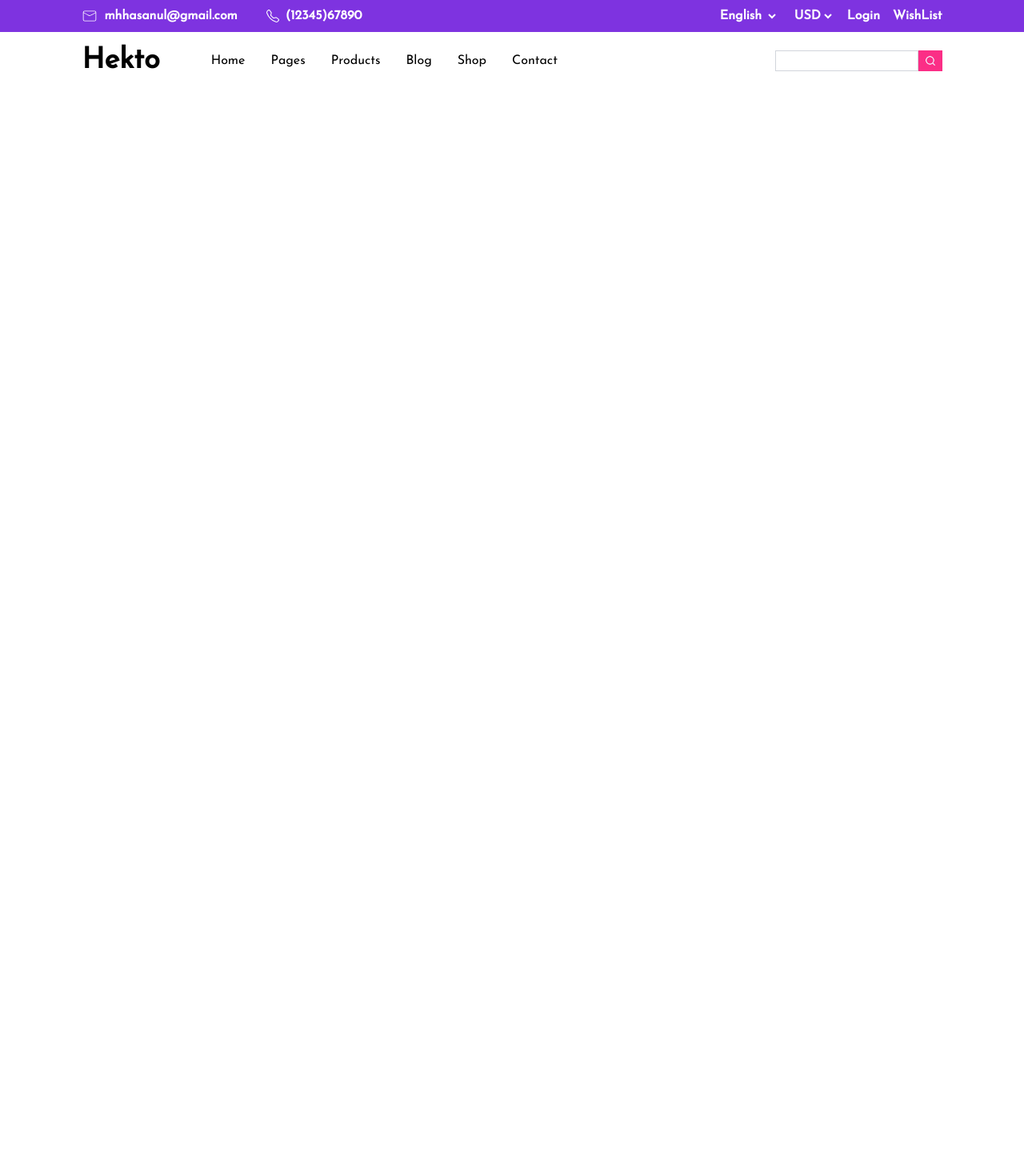
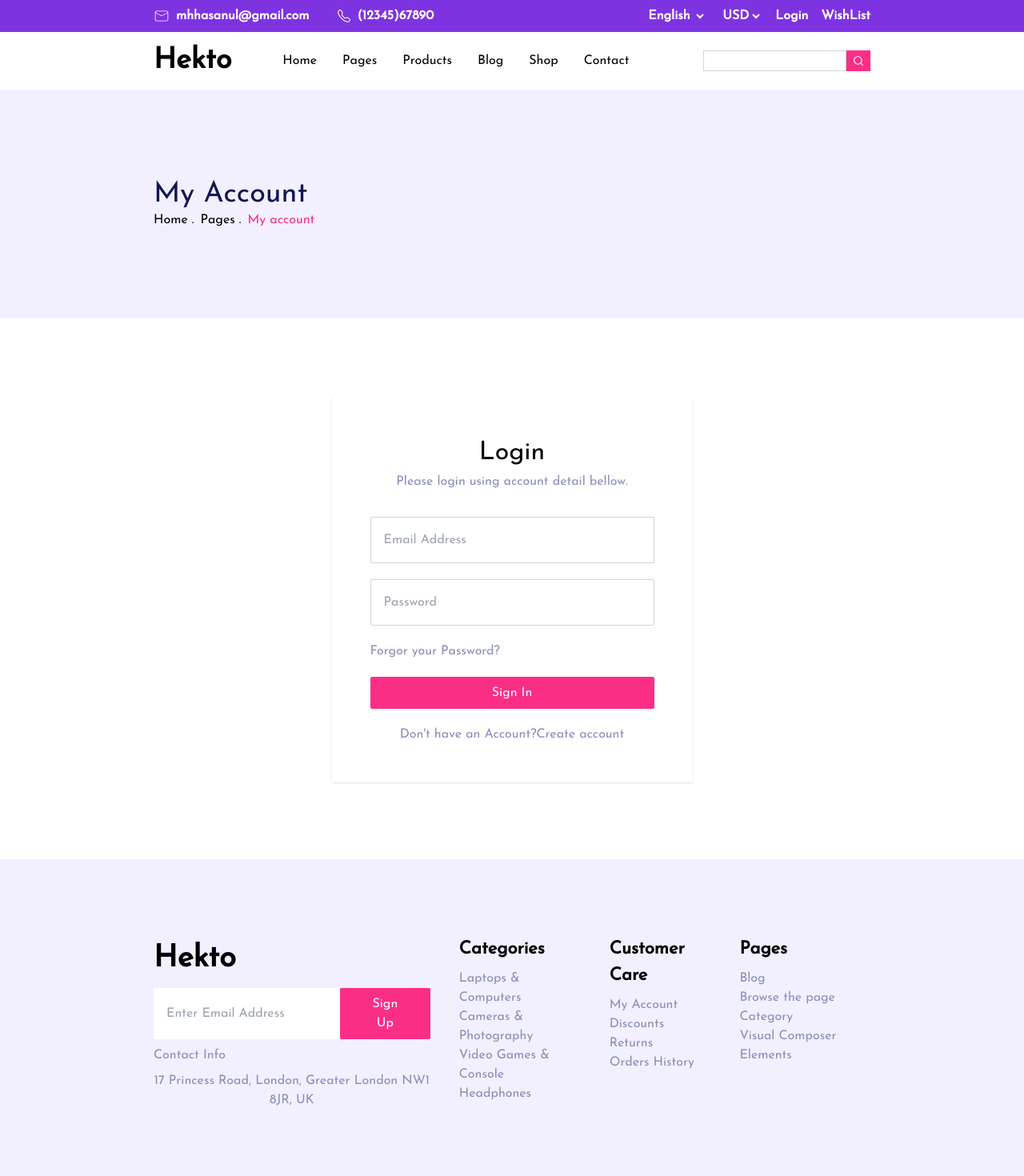
Before and after one commit to maden1738/Hekto, a React (Vite) app: page /login in a window 1280 px wide. Shown: the top 1470 px of the page at 80% size. Before the commit the page ends 800 px from the top, so only its background shows below. Built offline with nearby package versions, Linux system fonts and the light colour scheme; the HTML template or start-up script is replaced by a standard one.

Commit message:
create login page and footer

```diff
--- a/src/App.jsx
+++ b/src/App.jsx
@@ -28,6 +28,7 @@ function App() {
         <Route path="blog" element={<Blog />} />
         <Route path="shop" element={<Shop />} />
         <Route path="contact" element={<Contact />} />
+        <Route path="login" element={<Login />} />
       </Routes>
     </>
   );
--- a/src/components/common/Footer.jsx
+++ b/src/components/common/Footer.jsx
@@ -1,5 +1,58 @@
 import React from "react";
 
 export default function Footer() {
-  return <div>Footer</div>;
+  return (
+    <>
+      <div className="wrapper   flex flex-col gap-9  bg-background py-24 font-body lg:flex-row lg:justify-between   lg:text-left">
+        <section className="flex flex-col items-center gap-2 lg:items-start">
+          <span className=" text-[38px] font-bold">Hekto</span>
+          <div className="flex ">
+            <input
+              type="text"
+              placeholder="Enter Email Address"
+              className="py-3 pl-4 pr-4 lg:pr-10"
+            />
+            <button className="btn-red">Sign Up</button>
+          </div>
+          <p className="text-subText">Contact Info</p>
+          <p className="text-subText text-center">
+            17 Princess Road, London, Greater London NW1 8JR, UK
+          </p>
+        </section>
+
+        <section className="flex flex-col items-center gap-2 lg:items-start">
+          <span className="text-[22px] font-semibold">Categories</span>
+          <ul className="text-subText py- text-center lg:text-left">
+            <li>Laptops & Computers</li>
+            <li>Cameras & Photography</li>
+            <li>Video Games & Console</li>
+            <li>Headphones</li>
+          </ul>
+        </section>
+
+        <section className="flex flex-col items-center gap-2 lg:items-start">
+          <span className="text-[22px] font-semibold">Customer Care</span>
+          <ul className="text-subText py- text-center lg:text-left">
+            <li>My Account</li>
+            <li>Discounts</li>
+            <li>Returns</li>
+            <li>Orders History</li>
+          </ul>
+        </section>
+
+        <section className="flex flex-col items-center gap-2 lg:items-start">
+          <span className="text-[22px] font-semibold">Pages</span>
+          <ul className="text-subText text-center lg:text-left ">
+            <li>Blog</li>
+            <li>Browse the page</li>
+            <li>Category</li>
+            <li>Visual Composer Elements</li>
+          </ul>
+        </section>
+      </div>
+      <div className="wrapper text-subText bg-violet-100 py-4">
+        Swarna Jang Maden
+      </div>
+    </>
+  );
 }
--- a/src/components/common/Header.jsx
+++ b/src/components/common/Header.jsx
@@ -3,7 +3,7 @@ import { CiMail } from "react-icons/ci";
 import { BsTelephone } from "react-icons/bs";
 export default function Header() {
   return (
-    <section className="wrapper flex flex-col items-center gap-2 bg-primary py-2 font-body font-semibold text-white  lg:flex-row lg:justify-between lg:px-[8%]  ">
+    <section className="wrapper flex flex-col items-center gap-2 bg-primary py-2 font-body font-semibold text-white  lg:flex-row lg:justify-between   ">
       <div className="flex gap-4 lg:gap-9">
         <div className="flex items-center gap-2">
           <CiMail className="text-xl" />
--- a/src/components/common/Intro.jsx
+++ b/src/components/common/Intro.jsx
@@ -1,5 +1,24 @@
 import React from "react";
+import { Link } from "react-router-dom";
 
-export default function Intro() {
-  return <div>Intro</div>;
+export default function Intro(props) {
+  return (
+    <div className="wrapper flex h-[286px] flex-col justify-center bg-background font-body">
+      <span className="text-text text-bold text-4xl">My Account</span>
+
+      <ul className="flex gap-2">
+        <li>
+          <Link to="">Home .</Link>
+        </li>
+        <li>
+          <Link to="pages">Pages .</Link>
+        </li>
+        <li>
+          <Link to="login" className="text-accent">
+            My account{" "}
+          </Link>
+        </li>
+      </ul>
+    </div>
+  );
 }
--- a/src/components/common/Navbar.jsx
+++ b/src/components/common/Navbar.jsx
@@ -11,7 +11,7 @@ export default function Navbar() {
   };
 
   return (
-    <nav className="wrapper  my-4  flex  justify-between font-body md:px-[8%] lg:justify-between ">
+    <nav className="wrapper  my-4  flex  justify-between font-body  lg:justify-between ">
       <div className=" flex lg:gap-16">
         <div className="text-4xl font-bold">Hekto</div>
         <ul
--- a/src/index.css
+++ b/src/index.css
@@ -16,7 +16,7 @@
     @apply mx-auto w-full  px-3 sm:max-w-[600px] md:max-w-[740px] lg:max-w-[990px] lg:px-[15%] xl:max-w-[1216px];
   }
   .wrapper {
-    @apply mx-auto w-full  px-[3%] lg:px-[15%];
+    @apply mx-auto w-full  px-[5%] md:px-[8%] lg:px-[10%] xl:px-[15%];
   }
   flex-center {
     @apply flex items-center justify-center;
--- a/src/pages/Home.jsx
+++ b/src/pages/Home.jsx
@@ -7,6 +7,7 @@ import { IoCartOutline } from "react-icons/io5";
 import { FaRegHeart } from "react-icons/fa";
 import axios from "axios";
 import noImage from "../assets/noimage.jpg";
+import Footer from "../components/common/Footer";
 
 export default function Home() {
   const [latestProduct, setLatestProduct] = useState([]);
@@ -22,7 +23,7 @@ export default function Home() {
       <Carousel />
       <Featured />
 
-      <div className=" mt-[100px] font-body">
+      <div className=" mb-[100px] mt-[100px] font-body">
         <h2 className="mb-6 text-center text-4xl font-bold text-violet-950">
           Latest Product
         </h2>
@@ -64,6 +65,7 @@ export default function Home() {
           })}
         </ul>
       </div>
+      <Footer />
     </>
   );
 }
--- a/src/pages/Login.jsx
+++ b/src/pages/Login.jsx
@@ -1,7 +1,37 @@
-import React from 'react'
+import React from "react";
+import Intro from "../components/common/Intro";
+import Footer from "../components/common/Footer";
 
-export default function Login() {
+export default function () {
   return (
-    <div>Login</div>
-  )
+    <>
+      <Intro />
+      <div className="flex justify-center font-body ">
+        <div className="my-10  flex flex-col items-center lg:my-24 lg:p-12 lg:shadow ">
+          <h1 className="bold text-[32px]">Login</h1>
+          <p className="text-subText">
+            Please login using account detail bellow.
+          </p>
+          <form action="" className="mt-8 flex flex-col gap-5">
+            <input
+              type="email"
+              placeholder="Email Address"
+              className="rounded-sm  border border-slate-300 py-4  pl-4 pr-40"
+            />
+            <input
+              type="password"
+              placeholder="Password"
+              className="rounded-sm border border-slate-300 py-4 pl-4 pr-40"
+            />
+            <span className="text-subText">Forgor your Password?</span>
+            <button className="btn-red">Sign In</button>
+          </form>
+          <span className="text-subText mt-5">
+            Don't have an Account?Create account
+          </span>
+        </div>
+      </div>
+      <Footer />
+    </>
+  );
 }
--- a/tailwind.config.js
+++ b/tailwind.config.js
@@ -8,6 +8,8 @@ export default {
         accent: "#FB2E86",
         background: "#F2F0FF",
         secondary: "#151875",
+        text: "#101750",
+        subText: "#8A8FB9",
       },
       fontFamily: {
         body: ["Josefin Sans"],
```
